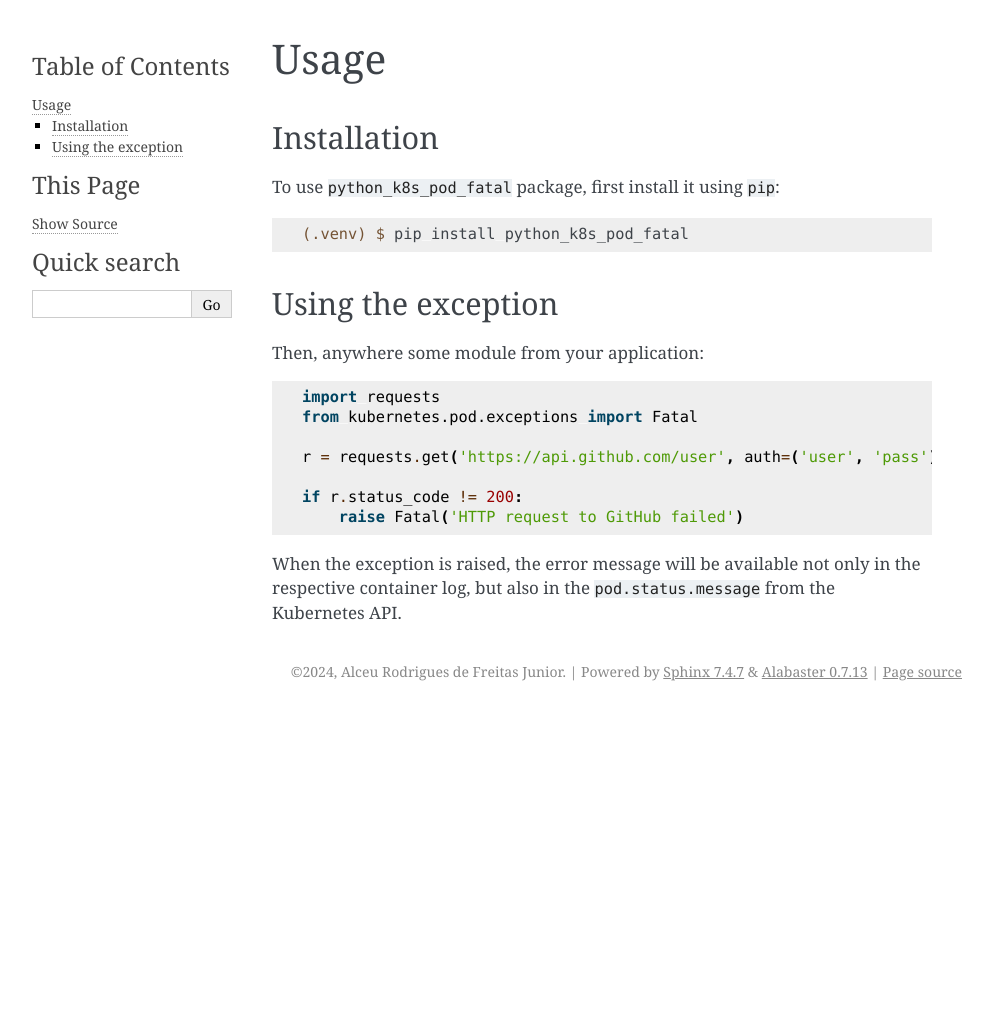
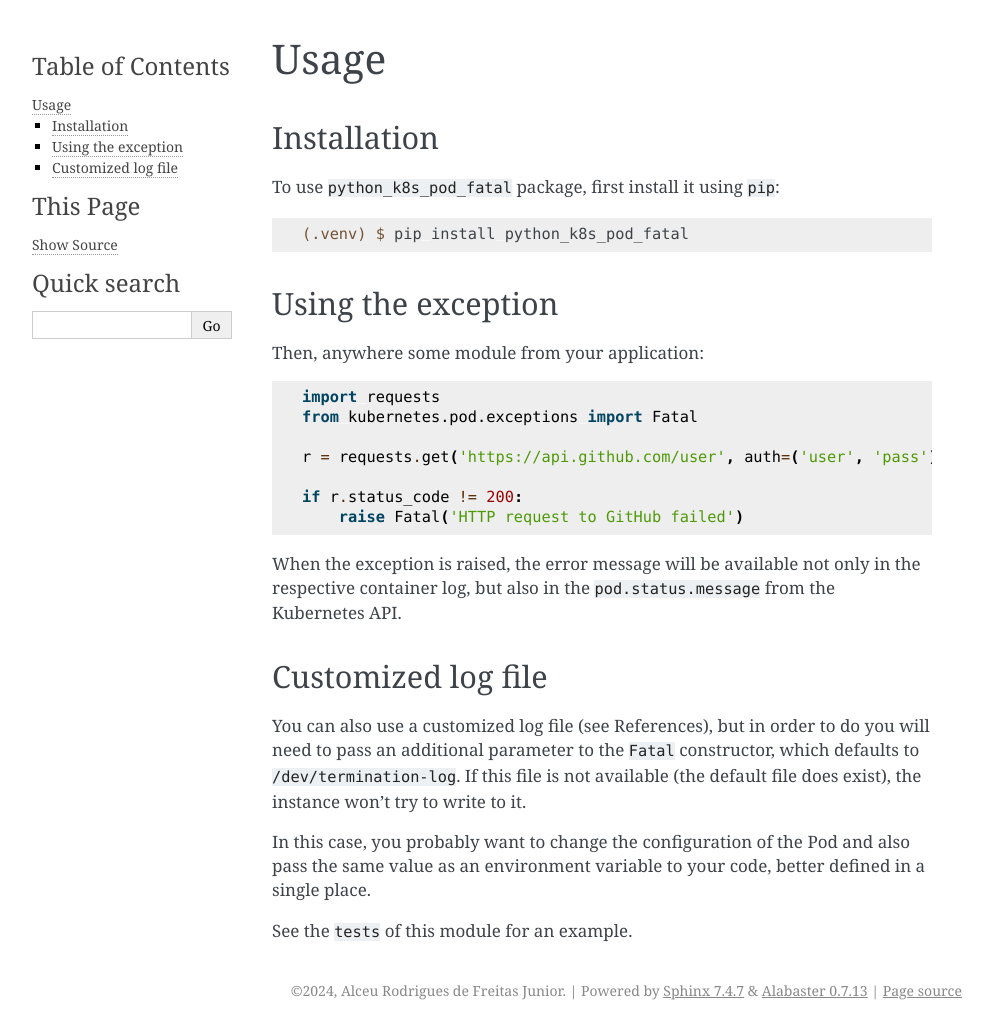
Before and after one commit to glasswalk3r/python-k8s-pod-fatal, a Sphinx documentation site: the page built from docs/source/usage.rst, in a window 1280 px wide. Shown: the whole page, without its empty margins (148-1141 px from the left). Built offline with Sphinx 7.4.7, drawn with Linux system fonts in a browser that asks for light colours; before the commit the page ends 900 px from its top, so only the background shows below that.

Commit message:
chore: references

```diff
--- a/docs/source/index.rst
+++ b/docs/source/index.rst
@@ -25,6 +25,7 @@ even more interesting.
 
    usage
    modules
+   references
 
 
 Indices and tables
--- /dev/null
+++ b/docs/source/references.rst
@@ -0,0 +1,5 @@
+References
+==========
+
+* `Determine the reason of a Pod failure <https://kubernetes.io/docs/tasks/debug/debug-application/determine-reason-pod-failure/#customizing-the-termination-message>`_
+* `Python3 concrete exceptions <https://docs.python.org/3/library/exceptions.html#concrete-exceptions>`_
--- a/docs/source/usage.rst
+++ b/docs/source/usage.rst
@@ -29,3 +29,17 @@ Then, anywhere some module from your application:
 When the exception is raised, the error message will be available not only in
 the respective container log, but also in the ``pod.status.message`` from the
 Kubernetes API.
+
+Customized log file
+-------------------
+
+You can also use a customized log file (see References), but in order to do
+you will need to pass an additional parameter to the ``Fatal`` constructor, which
+defaults to ``/dev/termination-log``. If this file is not available (the default
+file does exist), the instance won't try to write to it.
+
+In this case, you probably want to change the configuration of the Pod and also
+pass the same value as an environment variable to your code, better defined in
+a single place.
+
+See the ``tests`` of this module for an example.
```
Also changed, not shown: README.md (+3 -41 lines), .readthedocs.yaml (added).
